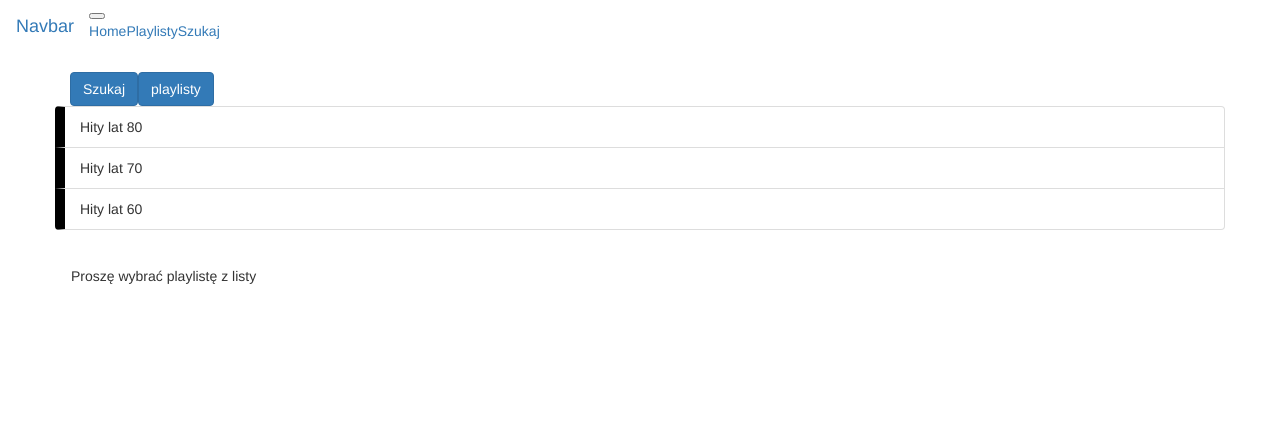
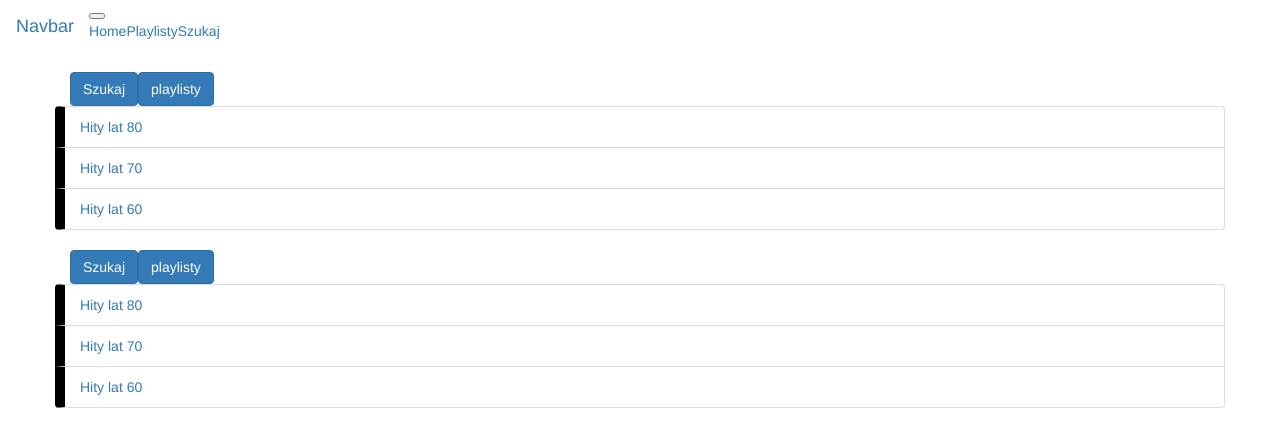
Before and after one commit to j-bogacz/AngularTraining, an Angular app in the folder spotifybart/: page /playlist in a window 1280 px wide. Shown: the top 446 px of the page. Built offline with nearby package versions, Linux system fonts and the light colour scheme; sample sign-in values are in the browser's storage.

Commit message:
routing children refactoring

```diff
--- a/spotifybart/src/app/detail-playlist/detail-playlist.component.ts
+++ b/spotifybart/src/app/detail-playlist/detail-playlist.component.ts
@@ -1,5 +1,7 @@
 import { Component, OnInit, ViewEncapsulation, Input } from '@angular/core';
 import { Playlist } from '../playlist';
+import {ActivatedRoute} from "@angular/router";
+import {PlaylistServiceService} from "../playlist-service.service";
 
 @Component({
   selector: 'lekarz-detail-playlist',
@@ -15,9 +17,12 @@ export class DetailPlaylistComponent implements OnInit {
   isEditingMode: boolean = false;
   title: string = 'Playlist detail';
   test: number = 2;
-  @Input() playlist: Playlist;
+  playlist: Playlist;
+  idPlaylist: number = 0;
 
-  constructor() {
+  constructor(private activatedRoute: ActivatedRoute, private playlistServiceService : PlaylistServiceService) {
+    this.idPlaylist =  parseInt(this.activatedRoute.snapshot.params['id'], 10);
+    this.playlist = this.playlistServiceService.getPlaylist(this.idPlaylist);
     console.log(this.playlist);
   }
 
--- a/spotifybart/src/app/list-playlists/list-playlists.component.html
+++ b/spotifybart/src/app/list-playlists/list-playlists.component.html
@@ -2,9 +2,8 @@
   <li
     class="list-group-item"
     *ngFor="let playlist of listPlaylists"
-    (click)="onSelected(playlist)"
     [ngClass]="{'active': selected == playlist}"
     [bartHighlight]="playlist.color"
     [defaultColor]="'black'"
-  >{{playlist.name}}</li>
+  ><a [routerlink]="">{{playlist.name}}</a> </li>
 </ul>
--- /dev/null
+++ b/spotifybart/src/app/playlist-service.service.ts
@@ -0,0 +1,23 @@
+import { Injectable } from '@angular/core';
+import {Playlist} from "./playlist";
+
+@Injectable()
+export class PlaylistServiceService {
+
+  playlists: Playlist[];
+  constructor() {
+    this.playlists = [
+      {id: 1, name: 'Hity lat 80', description: 'Opis1', favorite: true, color: '#ff0000'},
+      {id: 2, name: 'Hity lat 70', description: 'Opis2', favorite: false, color: '#00ff00'},
+      {id: 3, name: 'Hity lat 60', description: 'Opis3', favorite: false, color: '#0000ff'},
+    ];
+  }
+
+  getPlaylist(id:number)  {
+    return this.playlists.find(list => list.id == id);
+  }
+
+  getPlaylsits() {
+    return this.playlists;
+  }
+}
--- a/spotifybart/src/app/wraper-playlist/wraper-playlist.component.html
+++ b/spotifybart/src/app/wraper-playlist/wraper-playlist.component.html
@@ -9,17 +9,10 @@
     <div class="col-sm">
       <lekarz-list-playlists
         [listPlaylistsTmp]="listPlaylists"
-        (selectedChanged)="selected = $event"
       ></lekarz-list-playlists>
     </div>
     <div class="col-sm">
-      <lekarz-detail-playlist
-        *ngIf="selected"
-        [playlist]="selected"
-      ></lekarz-detail-playlist>
-      <div class="alert alert-primary" role="alert" *ngIf="!selected">
-        Proszę wybrać playlistę z listy
-      </div>
+        <router-outlet></router-outlet>
     </div>
   </div>
 </div>
--- a/spotifybart/src/app/wraper-playlist/wraper-playlist.component.ts
+++ b/spotifybart/src/app/wraper-playlist/wraper-playlist.component.ts
@@ -1,5 +1,6 @@
 import { Component, OnInit, ViewEncapsulation } from '@angular/core';
 import {Playlist} from "../playlist";
+import { PlaylistServiceService } from "../playlist-service.service"
 
 @Component({
   selector: 'bart-wraper-playlist',
@@ -9,13 +10,10 @@ import {Playlist} from "../playlist";
 })
 export class WraperPlaylistComponent implements OnInit {
 
-  constructor() { }
-
-  listPlaylists: Playlist[] = [
-    {id: 1, name: 'Hity lat 80', description: 'Opis1', favorite: true, color: '#ff0000'},
-    {id: 2, name: 'Hity lat 70', description: 'Opis2', favorite: false, color: '#00ff00'},
-    {id: 3, name: 'Hity lat 60', description: 'Opis3', favorite: false, color: '#0000ff'},
-  ];
+  listPlaylists: Playlist[] = [];
+  constructor(private playlistService : PlaylistServiceService ) {
+    this.listPlaylists = playlistService.playlists;
+  }
 
   ngOnInit() {
   }
```
Also changed, not shown: spotifybart/src/app/app.module.ts (+8 -3 lines).
